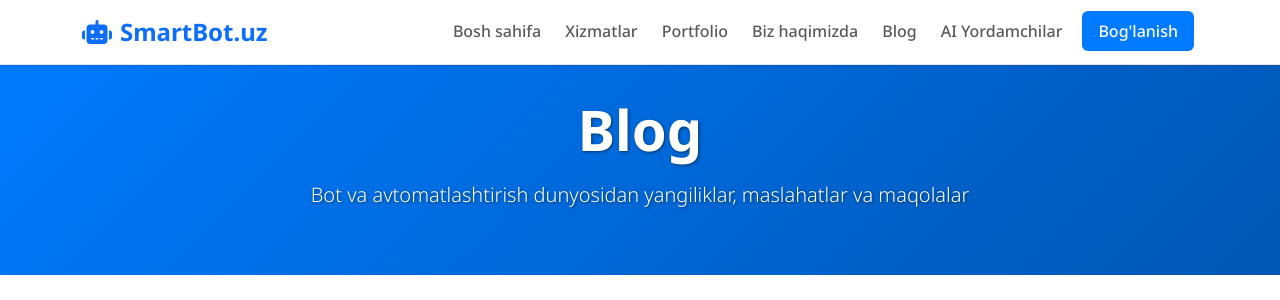
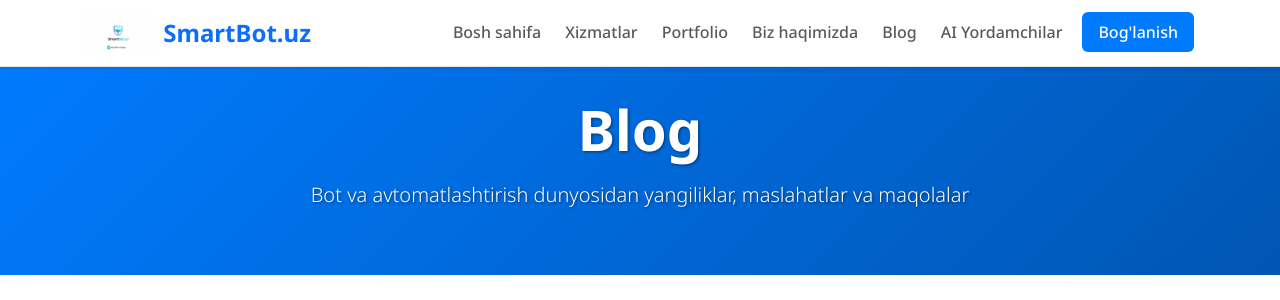
Before and after one commit to onlinemobi102-cpu/SmartBotuz, a Flask app: page /blog in a window 1280 px wide. Shown: the top 300 px of the page. Run offline with Flask 3, Linux system fonts and the light colour scheme; parts of the project's set-up code (start-up, migrations or seed data) failed here and were passed over; some libraries are stand-ins or nearby versions.

Commit message:
Update website to include new company logo and favicon for branding
Integrates new favicons (favicon.png, favicon.ico) and updates the company logo in the navbar and footer sections. Also adds a web manifest file and related meta tags for progressive web app features, and updates the schema.org logo URL.

Replit-Commit-Author: Agent
Replit-Commit-Session-Id: 8b385e1b-8ccf-4d8e-8f7b-82ada5f0cfdd
Replit-Commit-Checkpoint-Type: full_checkpoint
Replit-Commit-Screenshot-Url: https://storage.googleapis.com/screenshot-production-us-central1/2119ec21-3e53-4787-9d0a-a9526a30bf7f/8b385e1b-8ccf-4d8e-8f7b-82ada5f0cfdd/dCktTYJ

```diff
--- a/static/css/style.css
+++ b/static/css/style.css
@@ -117,6 +117,14 @@ h1, h2, h3, h4, h5, h6 {
 .navbar-brand {
     font-size: 1.5rem;
     font-weight: 700;
+}
+
+.navbar-brand img {
+    transition: var(--transition);
+}
+
+.navbar-brand:hover img {
+    transform: scale(1.1);
 }
 
 .navbar-nav .nav-link {
--- a/templates/base.html
+++ b/templates/base.html
@@ -30,6 +30,17 @@
 
     <title>{% block title %}SmartBot.uz - Telegram Botlar va Avtomatlashtirish{% endblock %}</title>
 
+    <!-- Favicon and Icons -->
+    <link rel="icon" type="image/png" href="{{ url_for('static', filename='images/favicon.png') }}">
+    <link rel="shortcut icon" href="{{ url_for('static', filename='favicon.ico') }}">
+    <link rel="apple-touch-icon" href="{{ url_for('static', filename='images/favicon.png') }}">
+    <meta name="msapplication-TileImage" content="{{ url_for('static', filename='images/favicon.png') }}">
+    <meta name="msapplication-TileColor" content="#007bff">
+    <meta name="theme-color" content="#007bff">
+
+    <!-- Web App Manifest -->
+    <link rel="manifest" href="{{ url_for('static', filename='manifest.json') }}">
+
     <!-- Preconnect to external domains for performance -->
     <link rel="preconnect" href="https://cdn.jsdelivr.net">
     <link rel="preconnect" href="https://cdnjs.cloudflare.com">
@@ -53,7 +64,7 @@
       "@type": "Organization",
       "name": "SmartBot.uz",
       "url": "{{ url_for('index', _external=True) }}",
-      "logo": "{{ url_for('static', filename='images/logo.png', _external=True) }}",
+      "logo": "{{ url_for('static', filename='images/smartbot-logo.png', _external=True) }}",
       "description": "Telegram botlar, chatbotlar, avtomatlashtirish xizmatlari",
       "address": {
         "@type": "PostalAddress",
@@ -97,8 +108,9 @@
     <!-- Navigation -->
     <nav class="navbar navbar-expand-lg navbar-light bg-white shadow-sm fixed-top">
         <div class="container">
-            <a class="navbar-brand fw-bold text-primary" href="{{ url_for('index') }}">
-                <i class="fas fa-robot me-2"></i>SmartBot.uz
+            <a class="navbar-brand fw-bold text-primary d-flex align-items-center" href="{{ url_for('index') }}">
+                <img src="{{ url_for('static', filename='images/smartbot-logo.png') }}" alt="SmartBot.uz" height="40" class="me-2">
+                SmartBot.uz
             </a>
 
             <button class="navbar-toggler" type="button" data-bs-toggle="collapse" data-bs-target="#navbarNav">
@@ -157,8 +169,9 @@
         <div class="container">
             <div class="row">
                 <div class="col-lg-4 mb-4">
-                    <h5 class="fw-bold mb-3">
-                        <i class="fas fa-robot me-2"></i>SmartBot.uz
+                    <h5 class="fw-bold mb-3 d-flex align-items-center">
+                        <img src="{{ url_for('static', filename='images/favicon.png') }}" alt="SmartBot.uz" height="24" class="me-2">
+                        SmartBot.uz
                     </h5>
                     <p class="text-light mb-3">
                         Telegram botlar, chatbotlar va avtomatlashtirish xizmatlarida O'zbekistondagi yetakchi kompaniya.
```
Also changed, not shown: attached_assets/generated_images/SmartBot.uz_company_logo_71ac6a6e.png (added), attached_assets/generated_images/SmartBot_favicon_icon_36cbd316.png (added), static/favicon.ico (added), static/images/favicon.png (added), static/images/smartbot-logo.png (added), static/manifest.json (added).
